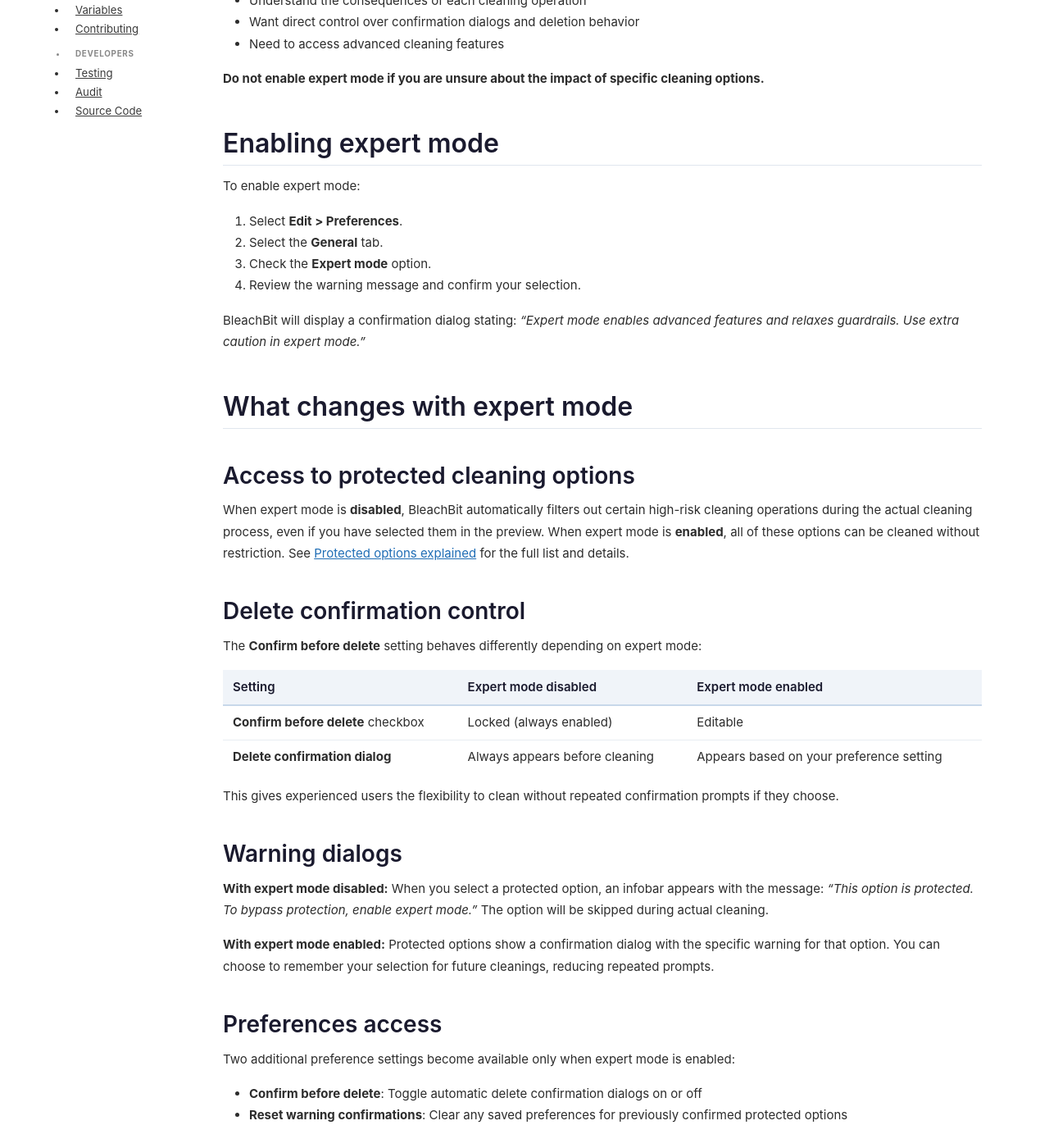
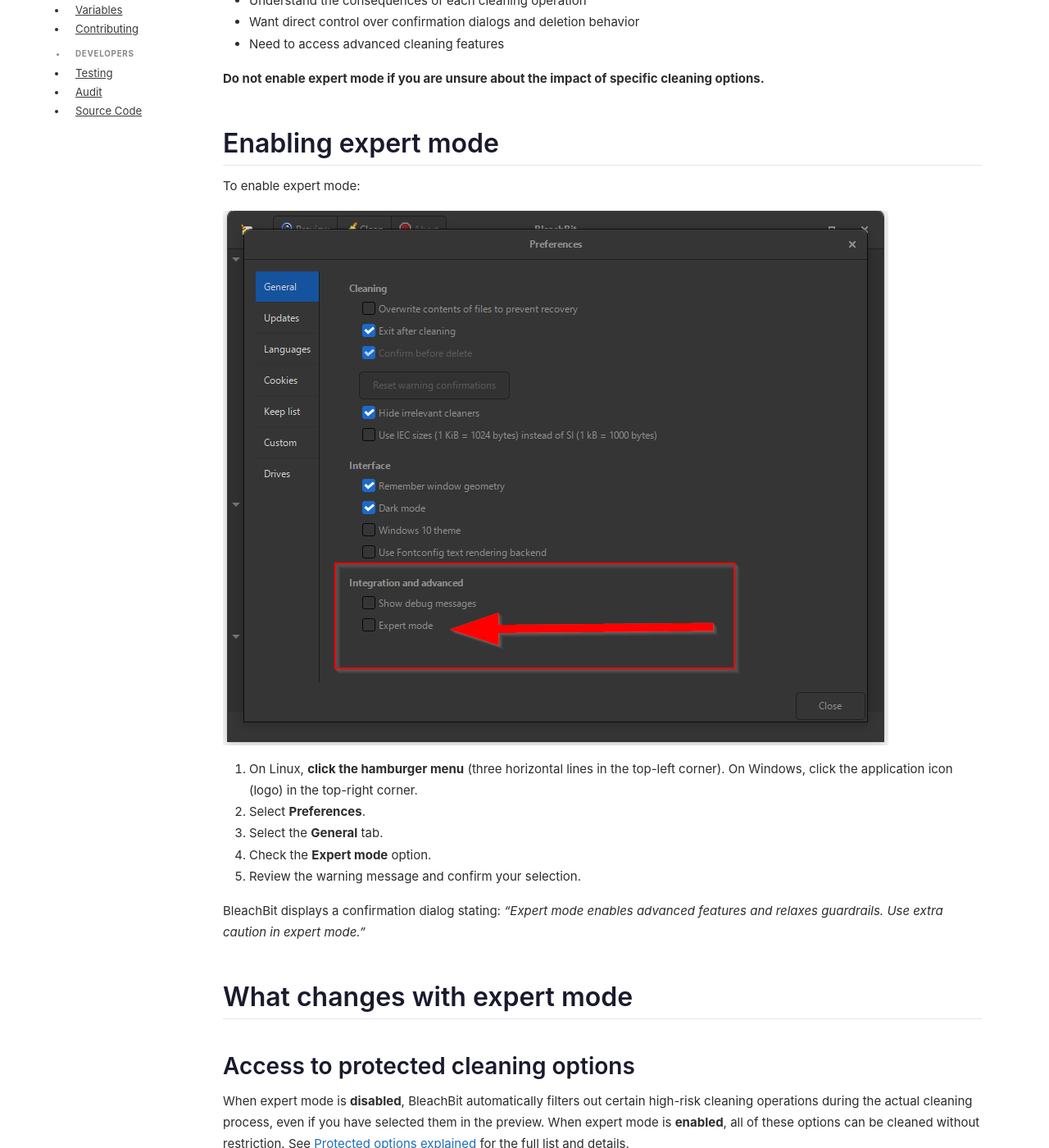
Before and after one commit to bleachbit/docs, a Jekyll site: the page built from _posts/2026-04-29-expert-mode.md, in a window 1280 px wide and 1400 px high, scrolled down 540 px. Shown: the whole window at 82% size. Built offline with Jekyll 4.4.1, drawn with Linux system fonts in a browser that asks for light colours.

Commit message:
Improve instructions for enabling expert mode
- Fix/clarify the text.
- Add screenshot
- Do copy editing.

```diff
--- a/_posts/2026-04-29-expert-mode.md
+++ b/_posts/2026-04-29-expert-mode.md
@@ -31,13 +31,17 @@
 
 To enable expert mode:
 
-1. Select **Edit > Preferences**.
-2. Select the **General** tab.
-3. Check the **Expert mode** option.
-4. Review the warning message and confirm your selection.
+![BleachBit Preferences dialog showing Expert mode option](/images/bleachbit_6_0_0_windows11_preferences_dark_mode.png)
 
-BleachBit will display a confirmation dialog stating: *"Expert mode enables advanced
+1. On Linux, **click the hamburger menu** (three horizontal lines in the top-left corner). On Windows, click the application icon (logo) in the top-right corner.
+2. Select **Preferences**.
+3. Select the **General** tab.
+4. Check the **Expert mode** option.
+5. Review the warning message and confirm your selection.
+
+BleachBit displays a confirmation dialog stating: *"Expert mode enables advanced
 features and relaxes guardrails. Use extra caution in expert mode."*
+
 
 ## What changes with expert mode
 
```
Also changed, not shown: images/bleachbit_6_0_0_windows11_preferences_dark_mode.png (added).
